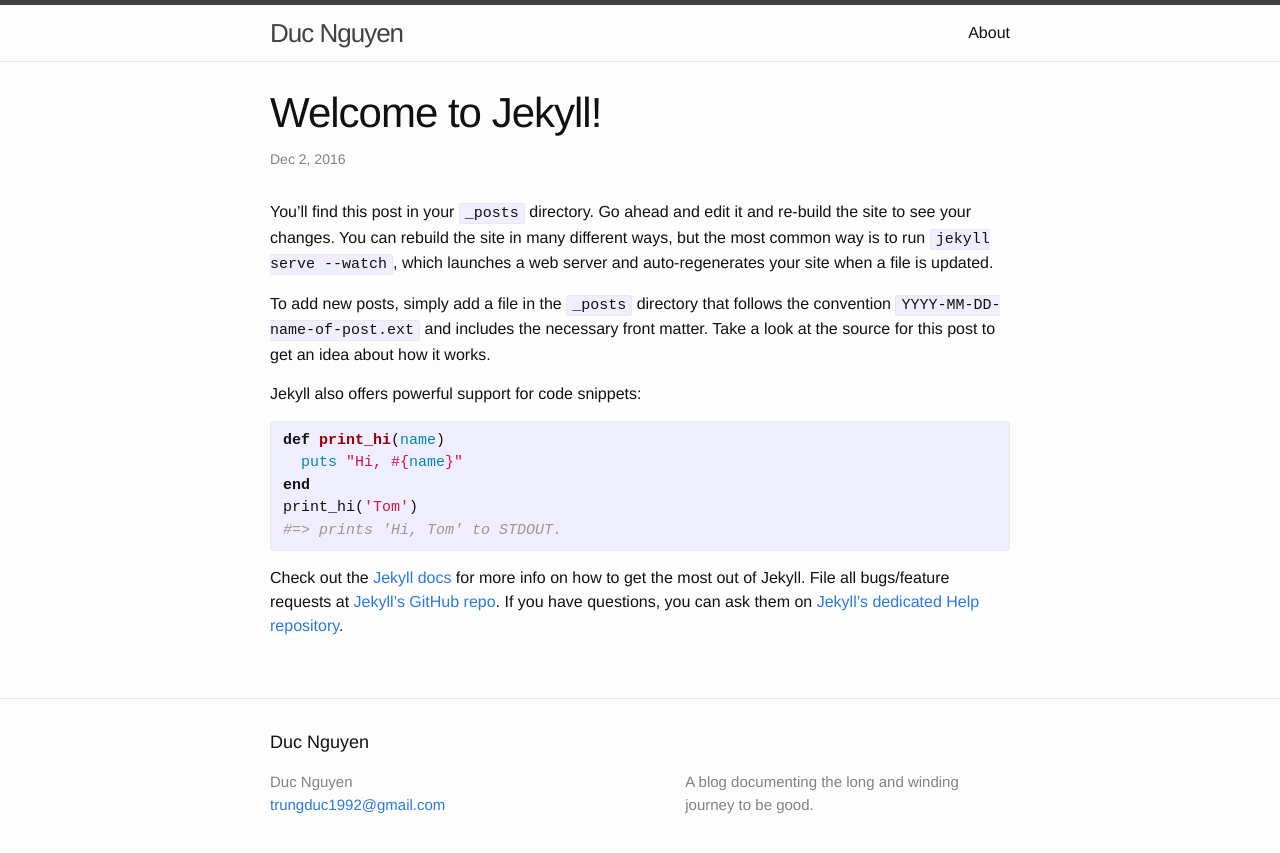
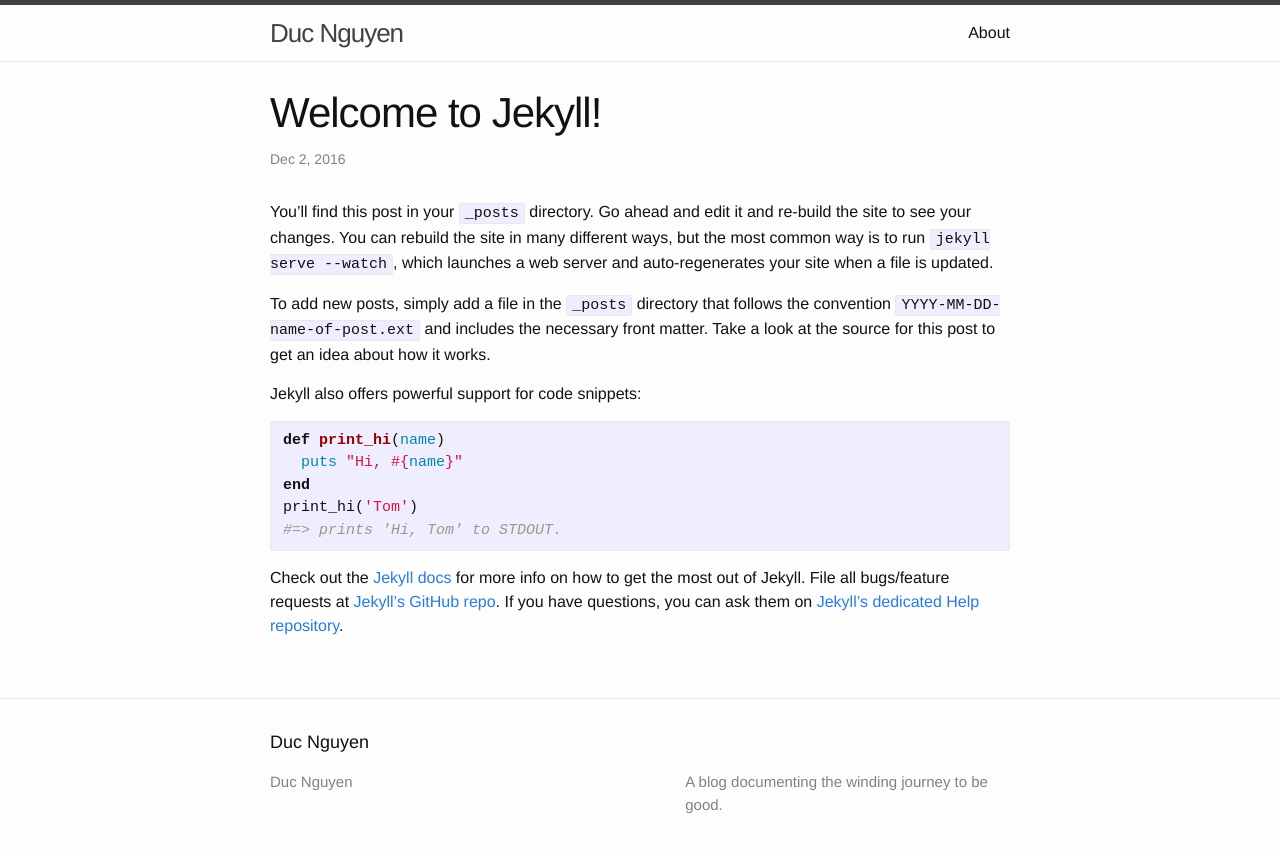
Before and after one commit to johntd54/trung-duc.github.io, a Jekyll site: the page built from _posts/2016-12-02-welcome-to-jekyll.markdown, in a window 1280 px wide. Shown: the top 853 px of the page. Built offline with Jekyll 4.4.1, drawn with Linux system fonts in a browser that asks for light colours.

Commit message:
Finish installing the blog.
- Source link: https://help.github.com/articles/setting-up-your-github-pages-site-locally-with-jekyll/#step-3-optional-generate-jekyll-site-files

```diff
--- a/_config.yml
+++ b/_config.yml
@@ -1,10 +1,11 @@
 # Site settings
 title: Duc Nguyen
-email: trungduc1992@gmail.com
+# email: trungduc1992@gmail.com
 description: > # this means to ignore newlines until "baseurl:"
-  A blog documenting the long and winding journey to be good.
+  A blog documenting the winding journey to be good.
 baseurl: "" # the subpath of your site, e.g. /blog/
 url: "http://yourdomain.com" # the base hostname & protocol for your site
+permalink: none
 # twitter_username: jekyllrb
 # github_username:  jekyll
 
--- a/_posts/2016-12-02-welcome-to-jekyll.markdown
+++ b/_posts/2016-12-02-welcome-to-jekyll.markdown
@@ -2,7 +2,7 @@
 layout: post
 title:  "Welcome to Jekyll!"
 date:   2016-12-02 13:19:49
-categories: jekyll update
+categories: blog
 ---
 You’ll find this post in your `_posts` directory. Go ahead and edit it and re-build the site to see your changes. You can rebuild the site in many different ways, but the most common way is to run `jekyll serve --watch`, which launches a web server and auto-regenerates your site when a file is updated.
 
```
Also changed, not shown: 5 other files.
